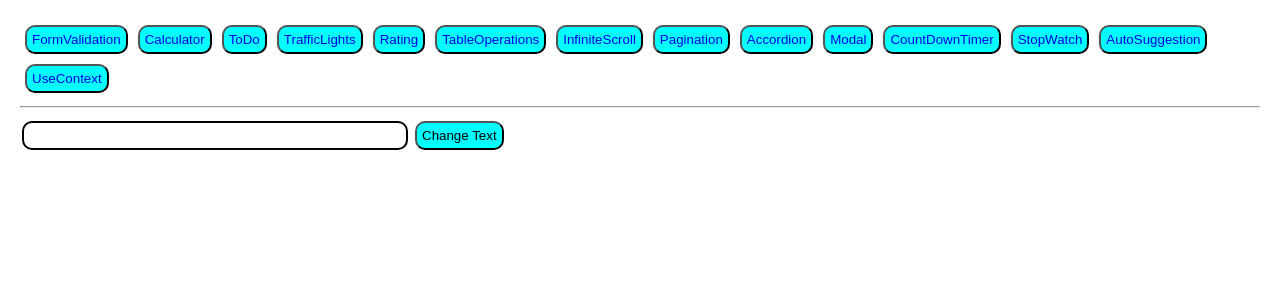
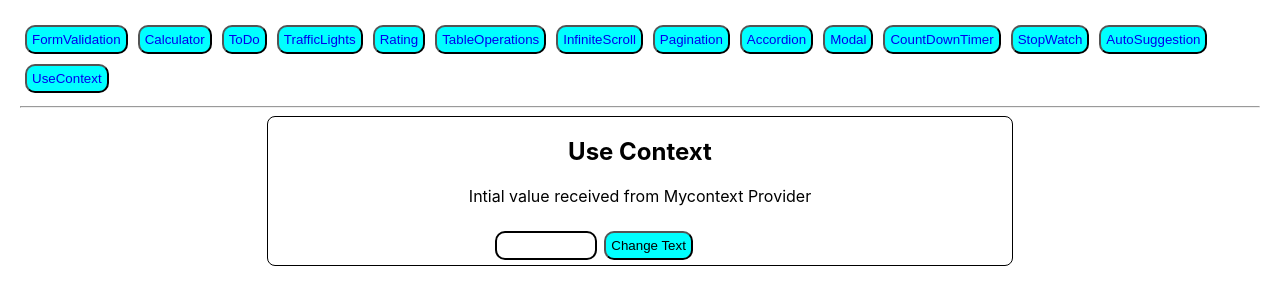
Before and after one commit to mohandand/react-apps-poc, a React (Create React App) app in the folder react-apps/: page / in a window 1280 px wide. Both pictures are taken after a click on the button "UseContext". Shown: the top 304 px of the page. Built offline with nearby package versions, Linux system fonts and the light colour scheme.

Commit message:
useContext example code

```diff
--- a/react-apps/src/components/usecontext/ChildComponent.js
+++ b/react-apps/src/components/usecontext/ChildComponent.js
@@ -1,20 +1,23 @@
 import React, {useContext, useState} from 'react';
 import MyContext from './MyContext';
 
-export default function ChildComponent(){
-    const {value , setValue} = useContext(MyContext);
-    console.log('rendered');
-    console.log(value);
-    const[inputVal, setInputVal] = useState('');
+export default function ChildComponent() {
+  const { value, setValue } = useContext(MyContext);
+  const [inputVal, setInputVal] = useState('');
 
-    function handleChange(e){
-        setInputVal(e.target.value)
-    }
-    return(<div>
-        <div>{value}</div>
-        <div>
-            <input type="text" onChange={handleChange} style={{width:'30%'}}/>
-            <button onClick={setValue(inputVal)} >Change Text</button>
-        </div>
-    </div>)
+  function handleChange(e) {
+    setInputVal(e.target.value);
+  }
+
+  return (
+    <div className='container'>
+        <h2>Use Context</h2>
+      <div>{value}</div>
+      <br/>
+      <div>
+        <input type="text" onChange={handleChange} style={{ width: '30%' }} />
+        <button onClick={() => setValue(inputVal)}>Change Text</button>
+      </div>
+    </div>
+  );
 }
--- a/react-apps/src/components/usecontext/MyContext.js
+++ b/react-apps/src/components/usecontext/MyContext.js
@@ -1,5 +1,6 @@
-import {createContext} from 'react';
+// MyContext.js
+import { createContext } from 'react';
 
-const Mycontext = createContext();
+const MyContext = createContext();
 
- export default Mycontext;
+export default MyContext;
--- a/react-apps/src/components/usecontext/MyContextProvider.js
+++ b/react-apps/src/components/usecontext/MyContextProvider.js
@@ -1,12 +1,13 @@
-import React, {useState} from 'react';
-import MyContext from './MyContext'
+// MyContextProvider.js
+import React, { useState } from 'react';
+import MyContext from './MyContext';
 
-export default function MycontextProvider({children}){
-    const [value, setValue] = useState('Default Value');
+export default function MyContextProvider({ children }) {
+  const [value, setValue] = useState('Intial value received from Mycontext Provider');
 
-    return(
-        <MyContext.Provider value={{value, setValue}}>
-            {children}
-        </MyContext.Provider>
-    )
+  return (
+    <MyContext.Provider value={{ value, setValue }}>
+      {children}
+    </MyContext.Provider>
+  );
 }
--- a/react-apps/src/components/usecontext/ParentComponent.js
+++ b/react-apps/src/components/usecontext/ParentComponent.js
@@ -1,11 +1,12 @@
+// ParentComponent.js
 import React from 'react';
-import ChildComponent from './ChildComponent'
-import MycontextProvider from './MyContextProvider';
+import ChildComponent from './ChildComponent';
+import MyContextProvider from './MyContextProvider';
 
-export default function ParentComponent(){
-    return(
-        <MycontextProvider>
-        <ChildComponent/>
-    </MycontextProvider>
-    )
+export default function ParentComponent() {
+  return (
+    <MyContextProvider>
+      <ChildComponent />
+    </MyContextProvider>
+  );
 }
```
